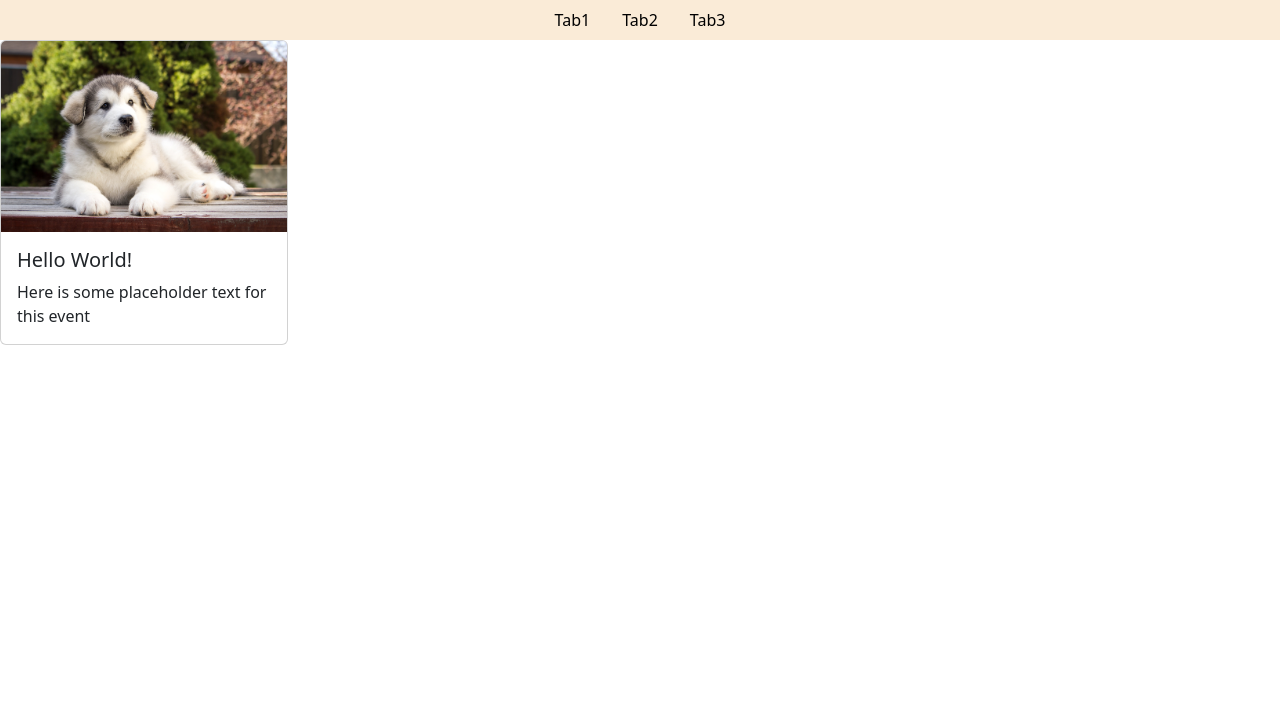
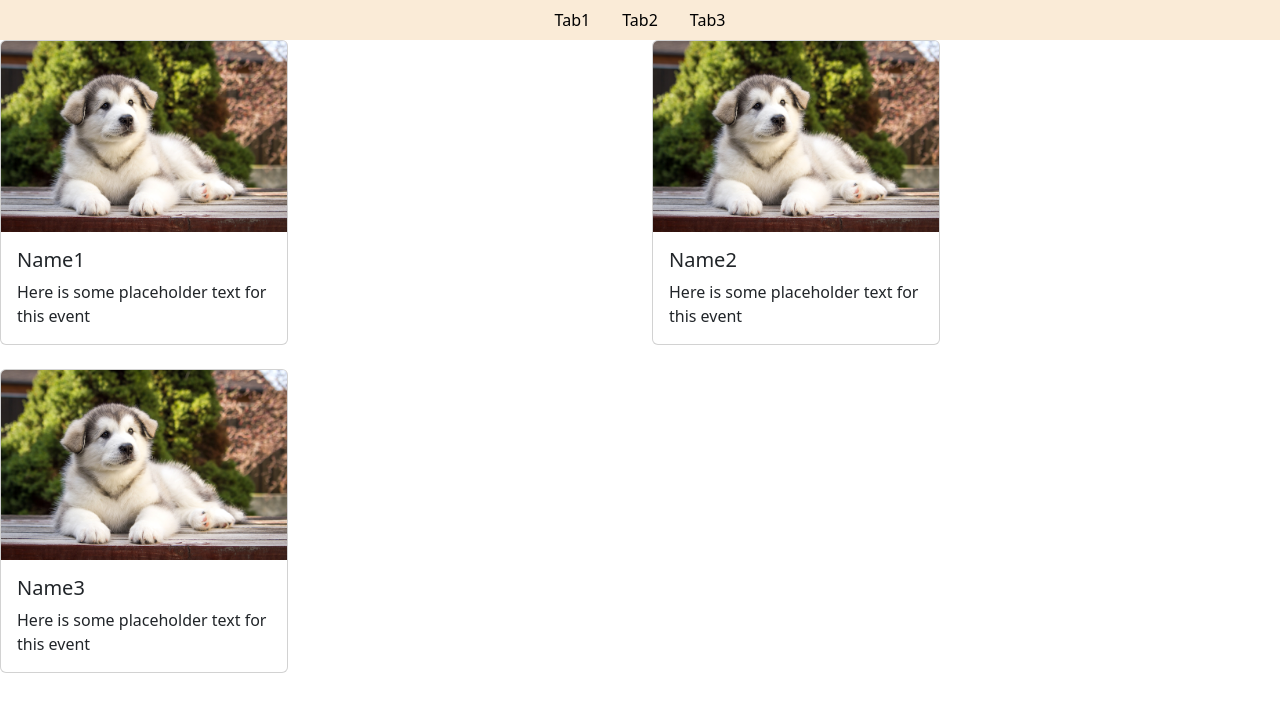
Before and after one commit to jaahnavib30/RateUCI-frontend, a React (Create React App) app in the folder rateuci-frontend/: page /home in a window 1280 px wide. Shown: the top 712 px of the page. Built offline with nearby package versions, Linux system fonts and the light colour scheme.

Commit message:
add grid to hold cards

```diff
--- /dev/null
+++ b/rateuci-frontend/src/components/card-grid/card-grid.js
@@ -0,0 +1,23 @@
+import EventCard from '../event-card/event-card.js'
+import Row from 'react-bootstrap/Row'
+import Col from 'react-bootstrap/Col'
+
+
+function CardGrid(props){
+    var cards = []
+    if (props && props.events) {
+        cards = props.events.map(function(event) {
+            return (
+                <Col key={event.id}>
+                    <EventCard name={event.name}/>
+                </Col>);
+        })
+    }
+
+    return (
+        <Row xs={1} md={2} className="g-4">
+            {cards}
+        </Row>);
+}
+
+export default CardGrid;
--- a/rateuci-frontend/src/components/event-card/event-card.js
+++ b/rateuci-frontend/src/components/event-card/event-card.js
@@ -7,7 +7,7 @@ function EventCard(props) {
         <Card style={{ width: '18rem' }}>
         <Card.Img variant="top" src={TestImg} />
         <Card.Body>
-          <Card.Title>{props.event_name}</Card.Title>
+          <Card.Title>{props.name}</Card.Title>
           <Card.Text>Here is some placeholder text for this event</Card.Text>
         </Card.Body>
       </Card>
--- a/rateuci-frontend/src/pages/home/home.js
+++ b/rateuci-frontend/src/pages/home/home.js
@@ -1,12 +1,33 @@
-import EventCard from '../../components/event-card/event-card.js'
+import CardGrid from '../../components/card-grid/card-grid.js';
 import NavBar from '../../components/navbar/navbar.js';
+import { useState, useEffect } from 'react';
 
 function Home() {
+    const [data,setData]=useState([]);
+    const getData=()=>{
+        fetch('events.json'
+        ,{
+          headers : {
+            'Content-Type': 'application/json',
+            'Accept': 'application/json'
+           }
+        }
+        )
+        .then(function(response){
+        return response.json();
+        })
+        .then(function(jsonData) {
+        setData(jsonData)
+        });
+      }
+      useEffect(()=>{
+        getData()
+      },[]);
+
     return (
         <div>
             <NavBar />
-
-            <EventCard event_name='Hello World!'/>
+            <CardGrid events={data["events"]}/>
         </div>);
 }
 
```
Also changed, not shown: rateuci-frontend/src/components/card-grid/card-grid.css (added).
